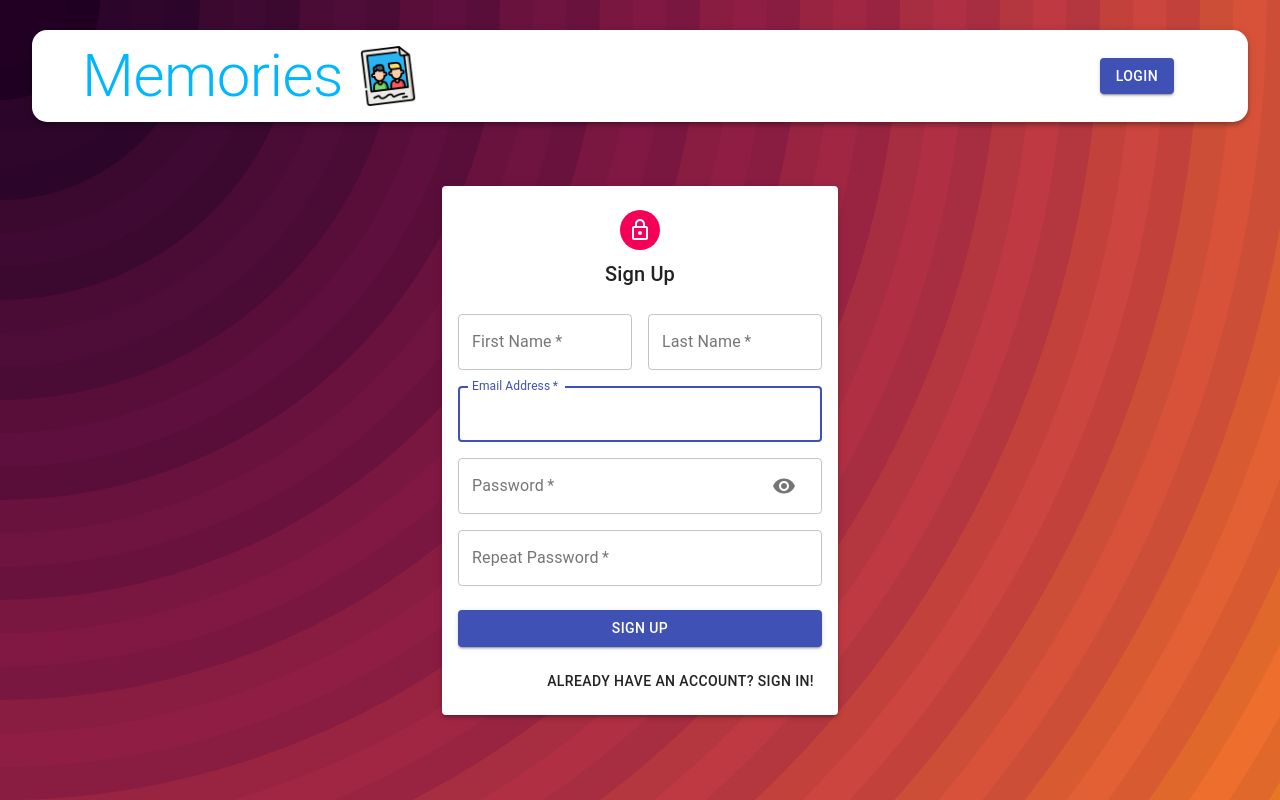
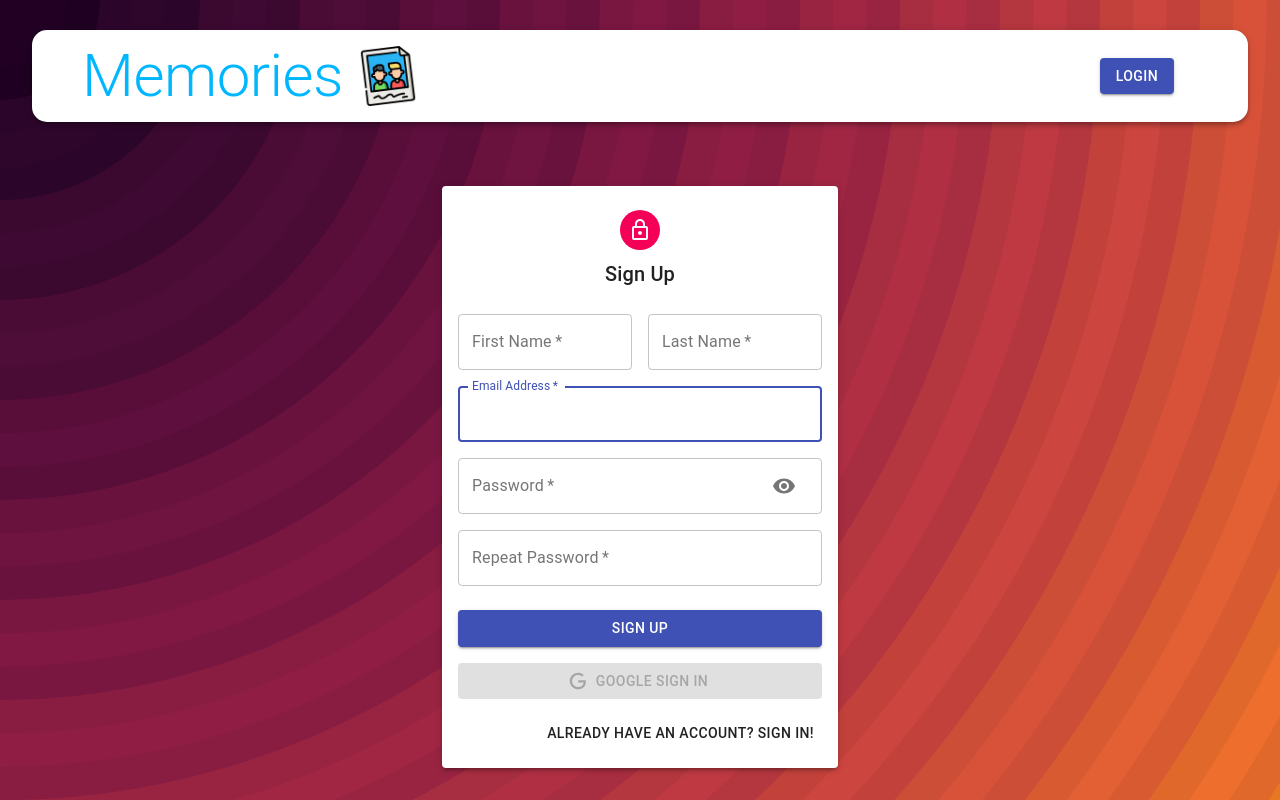
Before and after one commit to rohanbatra24/memories-react-client, a React (Create React App) app: page /auth in a window 1280 px wide. Built offline with nearby package versions, Linux system fonts and the light colour scheme.

Commit message:
add google login functionality

```diff
--- a/src/components/Auth/Auth.jsx
+++ b/src/components/Auth/Auth.jsx
@@ -6,6 +6,13 @@
   Grid,
   Button,
 } from "@material-ui/core";
+
+import { useDispatch } from "react-redux";
+
+import Icon from "./Icon";
+
+import { GoogleLogin } from "react-google-login";
+
 import React, { useState } from "react";
 
 import LockOutlinedIcon from "@material-ui/icons/LockOutlined";
@@ -15,6 +22,8 @@
 
 export default function Auth() {
   const classes = useStyles();
+
+  const dispatch = useDispatch();
 
   const [showPassword, setShowPassword] = useState(false);
 
@@ -31,6 +40,23 @@
   const switchMode = (params) => {
     setIsSignup(!isSignup);
     setShowPassword(false);
+  };
+
+  const googleSuccess = async (res) => {
+    console.log(`res`, res);
+    // the optional ? operation will prevent an undefined error if res does not exist or is falsy
+    const result = res?.profileObj;
+    const token = res?.token;
+
+    try {
+      dispatch({ type: "AUTH", data: { result, token } });
+    } catch (error) {
+      console.log(`error`, error);
+    }
+  };
+
+  const googleFailure = (error) => {
+    console.log("google failure", error);
   };
 
   return (
@@ -83,6 +109,7 @@
               ></Input>
             )}
           </Grid>
+
           <Button
             type="submit"
             fullWidth
@@ -92,6 +119,25 @@
           >
             {isSignup ? "Sign Up" : "Sign In"}
           </Button>
+          <GoogleLogin
+            clientId="946218523145-vcbvkv210fndoirc9dd7c35vfg1k7bvb.apps.googleusercontent.com"
+            render={(renderProps) => (
+              <Button
+                className={classes.googleButton}
+                color="primary"
+                onClick={renderProps.onClick}
+                fullWidth
+                disabled={renderProps.disabled}
+                startIcon={<Icon></Icon>}
+                variant="contained"
+              >
+                Google Sign In
+              </Button>
+            )}
+            onSuccess={googleSuccess}
+            onFailure={googleFailure}
+            cookiePolicy="single_host_origin"
+          />
           <Grid container justifyContent="flex-end">
             <Grid item>
               <Button onClick={switchMode}>
--- /dev/null
+++ b/src/components/Auth/Icon.jsx
@@ -0,0 +1,12 @@
+import React from "react";
+
+const Icon = () => (
+  <svg style={{ width: "20px", height: "20px" }} viewBox="0 0 24 24">
+    <path
+      fill="currentColor"
+      d="M21.35,11.1H12.18V13.83H18.69C18.36,17.64 15.19,19.27 12.19,19.27C8.36,19.27 5,16.25 5,12C5,7.9 8.2,4.73 12.2,4.73C15.29,4.73 17.1,6.7 17.1,6.7L19,4.72C19,4.72 16.56,2 12.1,2C6.42,2 2.03,6.8 2.03,12C2.03,17.05 6.16,22 12.25,22C17.6,22 21.5,18.33 21.5,12.91C21.5,11.76 21.35,11.1 21.35,11.1V11.1Z"
+    />
+  </svg>
+);
+
+export default Icon;
```
